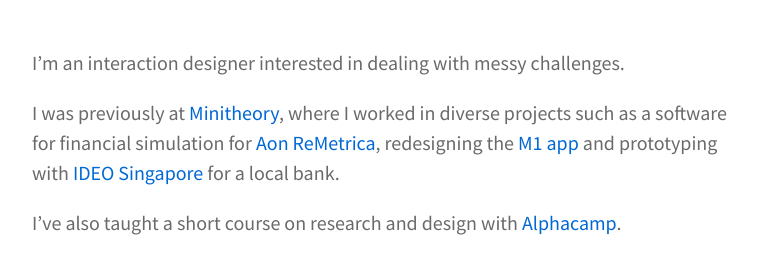
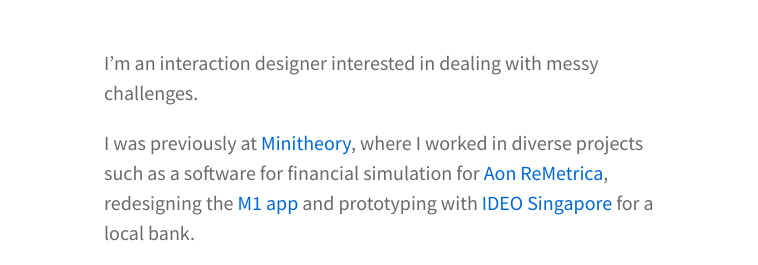
Before and after one commit to charmainelhs/charmainelhs.github.io, a plain HTML site: page index.html in a window 1280 px wide. Shown: the part 204-469 px from the top of the page, without its empty margins (248-1006 px from the left). Drawn offline with Linux system fonts and the light colour scheme.

Commit message:
Viewport device independent

```diff
--- a/index.html
+++ b/index.html
@@ -1,16 +1,14 @@
 <!DOCTYPE html>
 <html>
 <head>
-
-
     <title>Charmaine Low</title>
 
 	<meta name="author" content="charmainelhs" />
 	<meta name="description" content="Charmaine Low, Interaction Designer" />
+	<meta name="viewport" content="width=device-width, initial-scale=1">
 
 	<link rel="stylesheet" href="styles/main.css" type="text/css" />
 	<link href="https://fonts.googleapis.com/css?family=Source+Sans+Pro:400,700" rel="stylesheet">
-
 </head>
 <body>
 
--- a/styles/main.scss
+++ b/styles/main.scss
@@ -16,6 +16,8 @@ $base-line-height: 1.5;
 
 html {
   font-family: $base-font-family;
+  -webkit-text-size-adjust: none;
+
 }
 
 .small-title {
@@ -126,6 +128,6 @@ img {
 
 @media (min-width: 1000px) {
   #page {
-    max-width: 45em;
+    max-width: 36em;
   }
 }
```
Also changed, not shown: styles/main.css.
